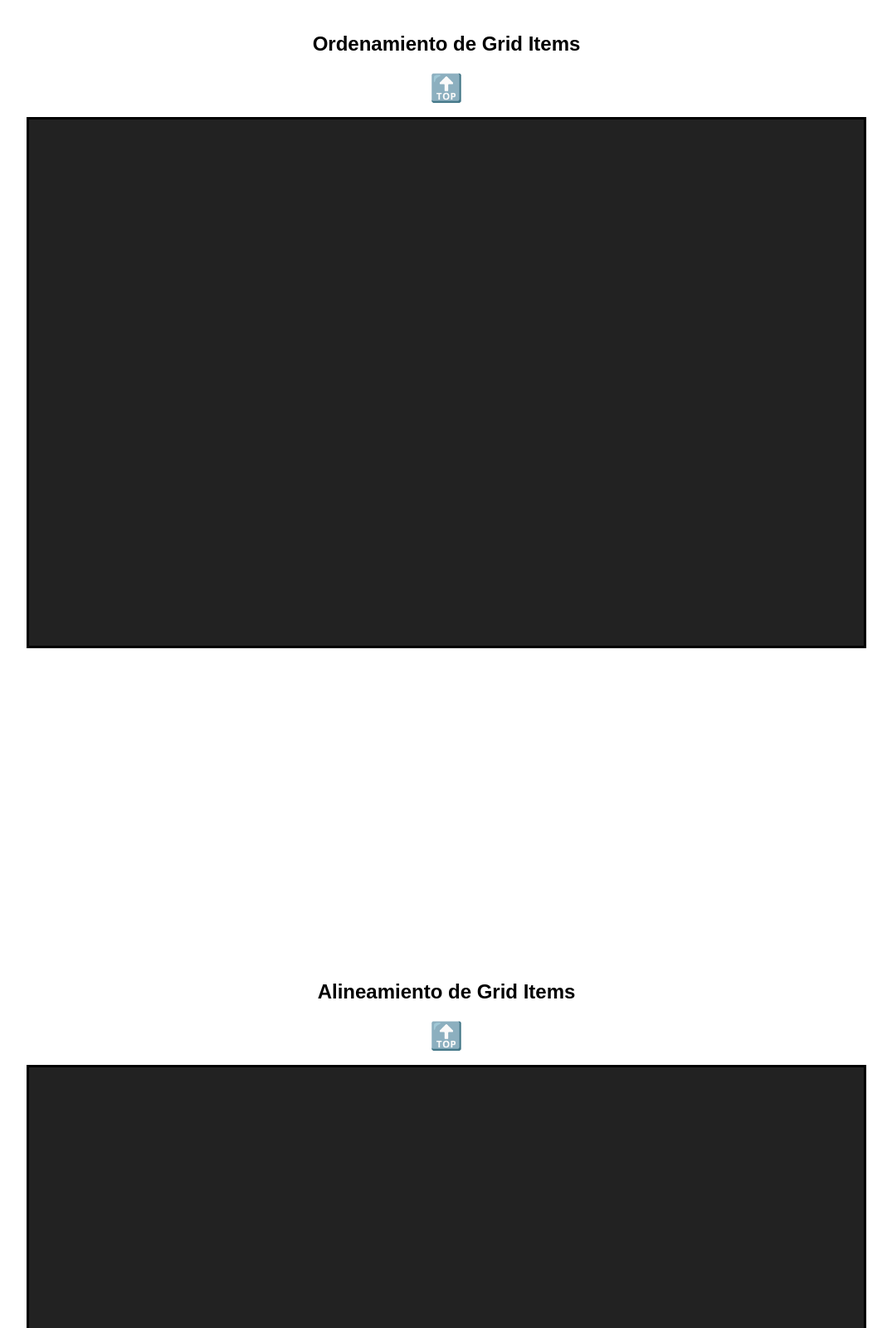
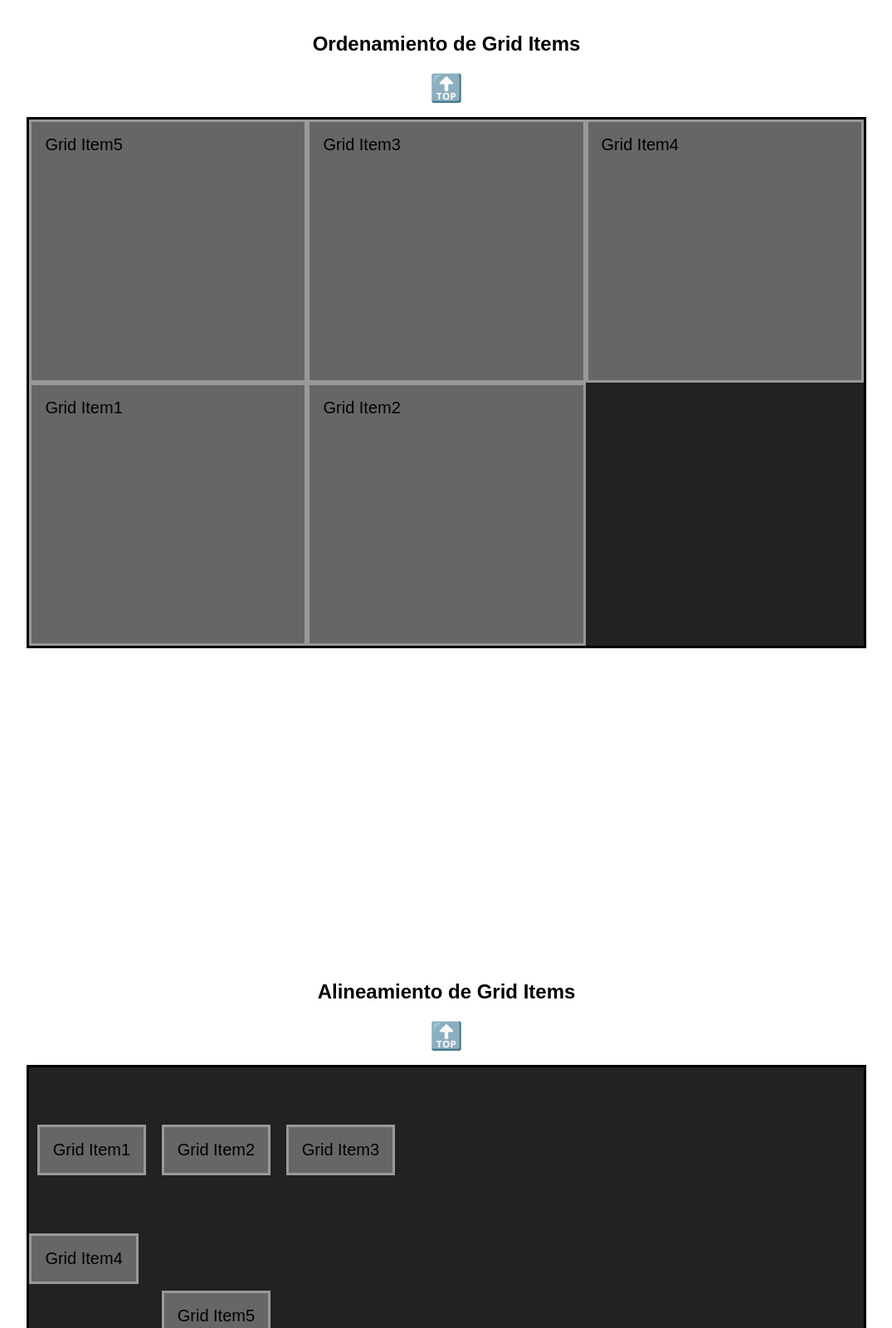
Before and after one commit to JoaoCst21/Course-CSS-Grid, a plain HTML site: page index.html in a window 1280 px wide. Shown: the part 10400-12000 px from the top of the page at 83% size, without its empty margins (102-1177 px from the left). Drawn offline with Linux system fonts and the light colour scheme.

Commit message:
Align and Order

```diff
--- a/index.html
+++ b/index.html
@@ -389,10 +389,42 @@
     </section>
     <h2 id="grid-order">Ordenamiento de Grid Items</h2>
     <a href="#top">🔝</a>
-    <section class="container grid-order"></section>
+    <section class="container grid-order">
+      <article class="item">
+        <p>Grid Item1</p>
+      </article>
+      <article class="item">
+        <p>Grid Item2</p>
+      </article>
+      <article class="item">
+        <p>Grid Item3</p>
+      </article>
+      <article class="item">
+        <p>Grid Item4</p>
+      </article>
+      <article class="item">
+        <p>Grid Item5</p>
+      </article>
+    </section>
     <h2 id="grid-align">Alineamiento de Grid Items</h2>
     <a href="#top">🔝</a>
-    <section class="container grid-align"></section>
+    <section class="container grid-align">
+      <article class="item">
+        <p>Grid Item1</p>
+      </article>
+      <article class="item">
+        <p>Grid Item2</p>
+      </article>
+      <article class="item">
+        <p>Grid Item3</p>
+      </article>
+      <article class="item">
+        <p>Grid Item4</p>
+      </article>
+      <article class="item">
+        <p>Grid Item5</p>
+      </article>
+    </section>
     <h2 id="grid-align-tracks">Alineamiento de Grid Tracks</h2>
     <a href="#top">🔝</a>
     <section class="container grid-align-tracks"></section>
--- a/style.css
+++ b/style.css
@@ -207,3 +207,38 @@ img {
   background-color: rebeccapurple;
   opacity: 0.9;
 }
+
+.grid-order {
+  display: grid;
+  grid-template-columns: repeat(3, 1fr);
+  grid-template-rows: repeat(2, 1fr);
+}
+
+.grid-order .item:nth-child(1) {
+  order: 1;
+}
+
+.grid-order .item:nth-child(2) {
+  /*order: 1;*/
+  order: 2;
+}
+
+.grid-order .item:nth-child(5) {
+  order: -1;
+}
+
+.grid-align {
+  display: grid;
+  grid-template-columns: repeat(3, 150px);
+  grid-template-rows: repeat(3, 200px);
+  /*justify-items: stretch;*/
+  /*justify-items: start;*/
+  justify-items: center;
+  /*justify-items: center;*/
+  align-items: center;
+}
+
+.grid-align .item:nth-child(4) {
+  justify-self: start;
+  align-self: start;
+}
```
